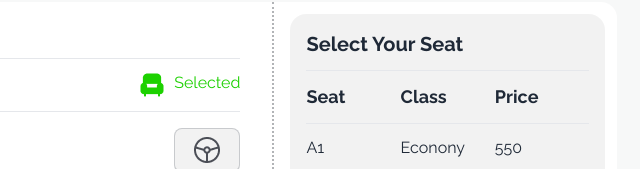
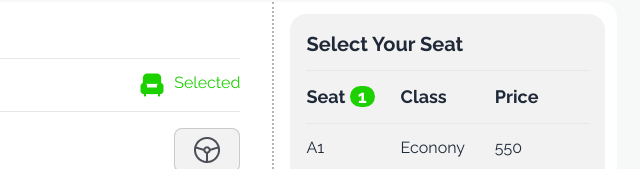
Before and after one commit to islam-sharmin/B9A5-TransiTicket, a plain HTML site: page index.html in a window 1280 px wide. Both pictures are taken after a click on the element "A1". Shown: the part 1795-1964 px from the top of the page, 535-1175 px from the left. Drawn offline with nearby package versions, Linux system fonts and the light colour scheme.

Commit message:
added seat quantity count

```diff
--- a/index.html
+++ b/index.html
@@ -226,7 +226,7 @@
                         <h3 class="text-xl font-bold mb-3">Select Your Seat</h3>
                         <hr>
                         <div class="grid grid-cols-3 mt-3 mb-3">
-                            <h3 class="text-lg font-bold">Seat</h3>
+                            <h3 class="text-lg font-bold">Seat <span id="seat-quantity" class="bg-[#1DD100] text-white rounded-2xl px-2">0</span></h3>
                             <h3 class="text-lg font-bold">Class</h3>
                             <h3 class="text-lg font-bold">Price</h3>
                         </div>
--- a/js/ticket.js
+++ b/js/ticket.js
@@ -49,6 +49,10 @@ function selectSeat(elementId) {
         const p2 = document.createElement('p');
         p2.innerText = '550';
 
+        const showSeatQuantity = getTextElementValueById('seat-quantity');
+        const seatQuantity = showSeatQuantity + 1;
+        setTextElementValueById('seat-quantity', seatQuantity);
+
         document.getElementById("seat-details-container").appendChild(p);
         document.getElementById("seat-details-container").appendChild(p1);
         document.getElementById("seat-details-container").appendChild(p2);
```
